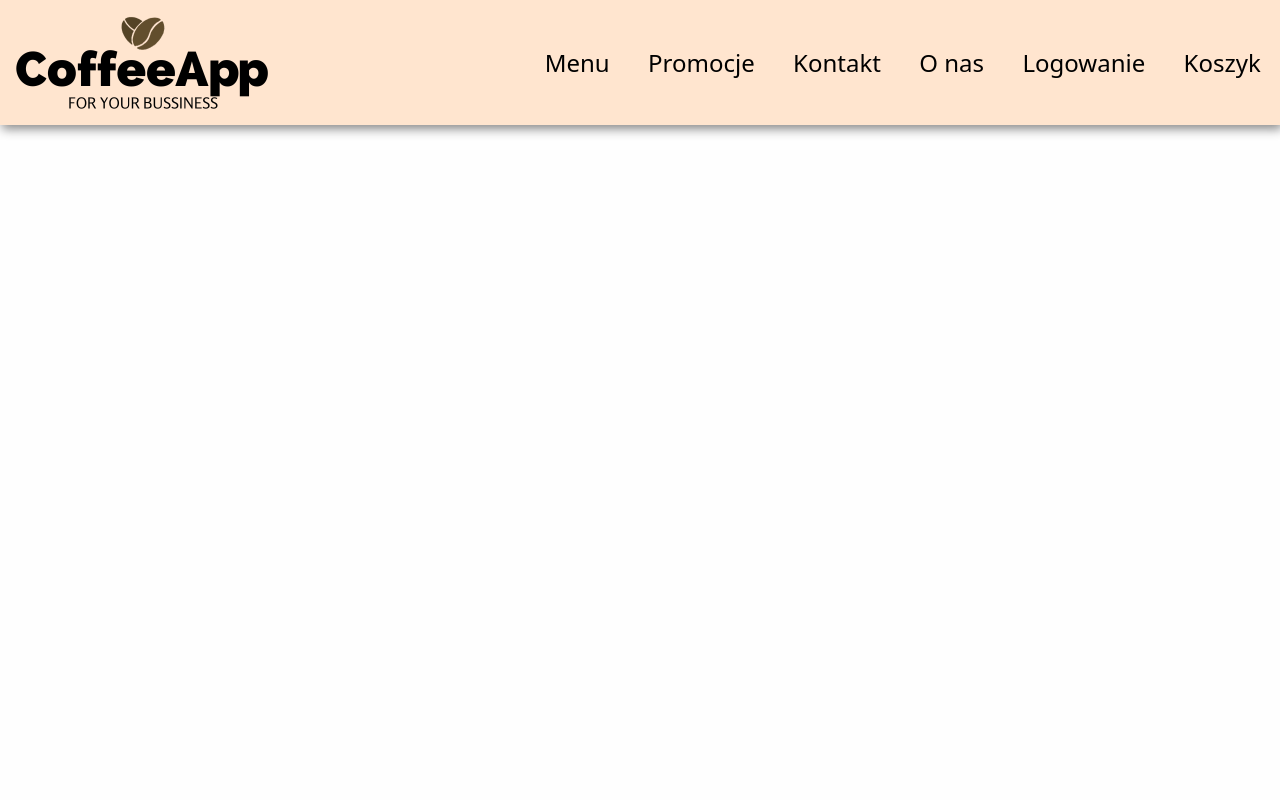
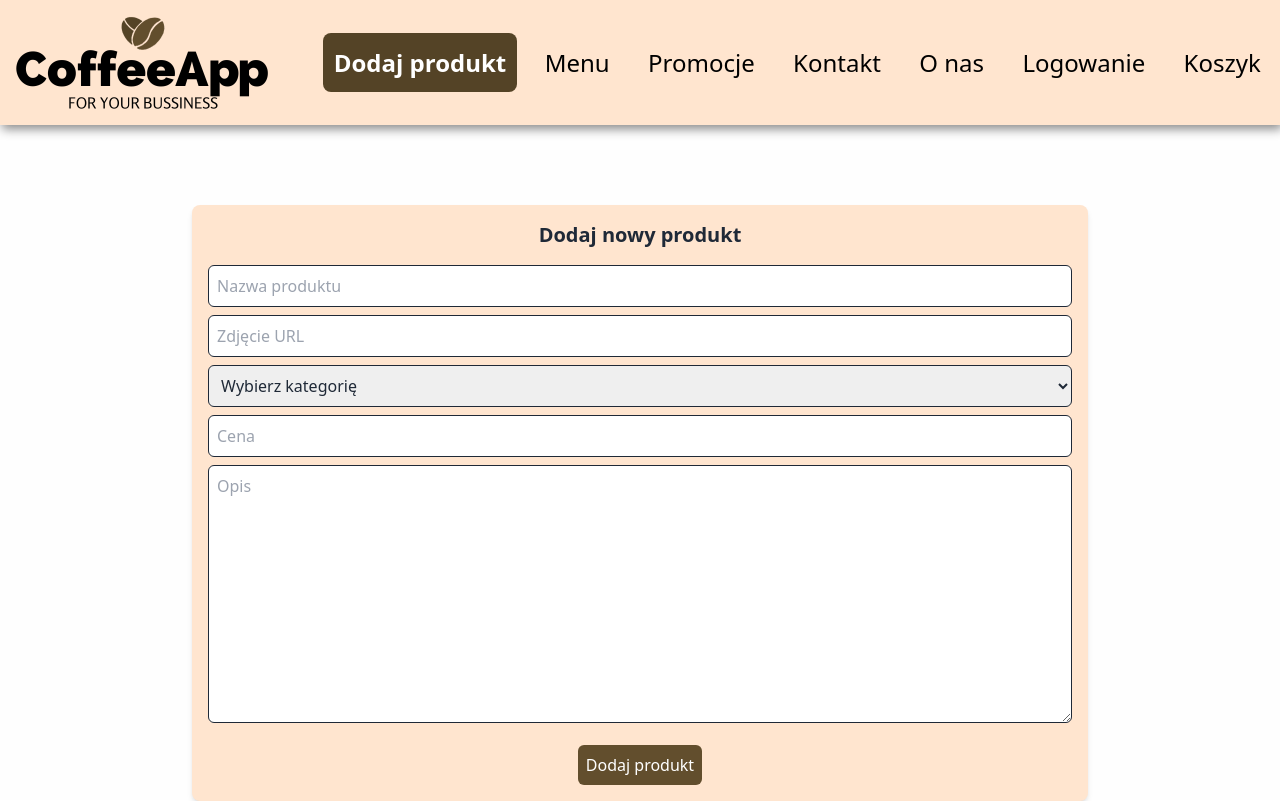
Before and after one commit to tomekkzielinski/CoffeeApp, a React (Create React App) app: page /add-product in a window 1280 px wide. Built offline with nearby package versions, Linux system fonts and the light colour scheme.

Commit message:
adding a AddProduct component and some changes on front

```diff
--- a/src/App.js
+++ b/src/App.js
@@ -6,6 +6,7 @@ import { About } from "./components/pages/About";
 import Menu from "./components/pages/Menu";
 import Login from "./components/pages/Login";
 import Cart from "./components/pages/Cart";
+import AddProduct from "./components/pages/AddProduct";
 
 function App() {
   return (
@@ -16,6 +17,7 @@ function App() {
         <Route path="/menu" element={<Menu />}></Route>
         <Route path="/login" element={<Login />}></Route>
         <Route path="/cart" element={<Cart />}></Route>
+       <Route path="/add-product" element={<AddProduct />}></Route>
       </Routes>
     </div>
   );
--- a/src/components/Navbar.jsx
+++ b/src/components/Navbar.jsx
@@ -22,6 +22,9 @@ const Navbar = () => {
       </div>
       <ul className={menuOpen ? "open" : ""}>
         <li>
+          <NavLink to="add-product">Dodaj produkt</NavLink>
+        </li>
+        <li>
           <NavLink to="menu">Menu</NavLink>
         </li>
         <li>
--- /dev/null
+++ b/src/components/pages/AddProduct.jsx
@@ -0,0 +1,92 @@
+import React, { useState } from "react";
+
+function AddProduct({ onAddProduct }) {
+  const [name, setName] = useState("");
+  const [image, setImage] = useState("");
+  const [category, setCategory] = useState("");
+  const [price, setPrice] = useState("");
+  const [description, setDescription] = useState("");
+
+
+  const handleAddProduct = () => {
+    // Sprawdzamy, czy wszystkie pola są uzupełnione przed dodaniem produktu
+    if (name && image && category && price && description) {
+      const newProduct = {
+        name,
+        image,
+        category,
+        price,
+        description,
+      };
+      // Przekazujemy nowy produkt do funkcji callback
+      onAddProduct(newProduct);
+      // Czyścimy pola formularza po dodaniu produktu
+      setName("");
+      setImage("");
+      setCategory("");
+      setPrice("");
+      setDescription("");
+    } else {
+      alert("Proszę wypełnić wszystkie pola.");
+
+    }
+  };
+
+
+
+  return (
+    <div className="flex justify-center items-center bg-main-color  m-20 max-w-4xl mx-auto p-4 rounded-lg shadow-md">
+      <div className="text-center">
+        <h2 className="text-xl font-semibold mb-4">Dodaj nowy produkt</h2>
+
+        <input
+          type="text"
+          placeholder="Nazwa produktu"
+          value={name}
+          onChange={(e) => setName(e.target.value)}
+          className="w-full mb-2 p-2 rounded-md border border-gray-300"
+        />
+        <input
+          type="text"
+          placeholder="Zdjęcie URL"
+          value={image}
+          onChange={(e) => setImage(e.target.value)}
+          className="w-full mb-2 p-2 rounded-md border border-gray-300"
+        />
+        <select
+          value={category}
+          onChange={(e) => setCategory(e.target.value)}
+          className="w-full mb-2 p-2 rounded-md border border-gray-300"
+        >
+          <option value="">Wybierz kategorię</option>
+          <option value="kawa">Kawa</option>
+          <option value="przekaski">Przekąski</option>
+        </select>
+        <input
+          type="number"
+          placeholder="Cena"
+          value={price}
+          onChange={(e) => setPrice(e.target.value)}
+          className="w-full mb-2 p-2 rounded-md border border-gray-300"
+        />
+        <textarea
+          placeholder="Opis"
+          value={description}
+          onChange={(e) => setDescription(e.target.value)}
+          className="w-full mb-4 p-2 rounded-md border border-gray-300"
+          rows={10}
+        />
+        <div className="flex justify-center">
+          <button
+            onClick={handleAddProduct}
+            className="w-150 text-white p-2 rounded-md bg-buttons-color transition duration-300"
+          >
+            Dodaj produkt
+          </button>
+        </div>
+      </div>
+    </div>
+  );
+}
+
+export default AddProduct;
--- a/src/components/pages/CartComponents.jsx
+++ b/src/components/pages/CartComponents.jsx
@@ -24,6 +24,7 @@ const cartProducts = [
     description: "Da się wypić",
   }
 ];
+
 
 const CartComponents = ({ id, name, price, description, image }) => {
   return (
@@ -71,7 +72,7 @@ const CartList = () => {
             </th>
             <th className="text-xl">Nazwa</th>
             <th className="text-xl">Cena</th>
-            <th className="text-xl">Ilość</th>
+            <th type="number" className="text-xl">Ilość</th>
             <th></th>
           </tr>
         </thead>
--- a/src/components/pages/Menu.jsx
+++ b/src/components/pages/Menu.jsx
@@ -1,12 +1,15 @@
-import React from 'react';
-import './Menu.css';
-import Product from './Product';
+import React from "react";
+import Product from "./Product";
+
 const Menu = () => {
   return (
-    <div className='container m-7 '>
-       <Product/>
+    <div>
+      <p className=" text-4xl font-bold ml-4 mt-6">Kawa:</p>
+      <div className="flex justify-center items-center">
+        <Product />
+      </div>
     </div>
-  )
-}
+  );
+};
 
 export default Menu;
--- a/src/components/pages/Product.jsx
+++ b/src/components/pages/Product.jsx
@@ -42,7 +42,7 @@ const products = [
 const Product = ({ name, price, imageUrl }) => {
 
     return (
-        <div className="grid grid-cols-3 gap-4 m-5">
+        <div className="  gap-4 m-5  flex flex-wrap">
             {products.map(product => (
                 <div key={product.id} className="card w-96 bg-base-100 shadow-xl">
                     <figure><img src={product.image} alt="Shoes" /></figure>
```
